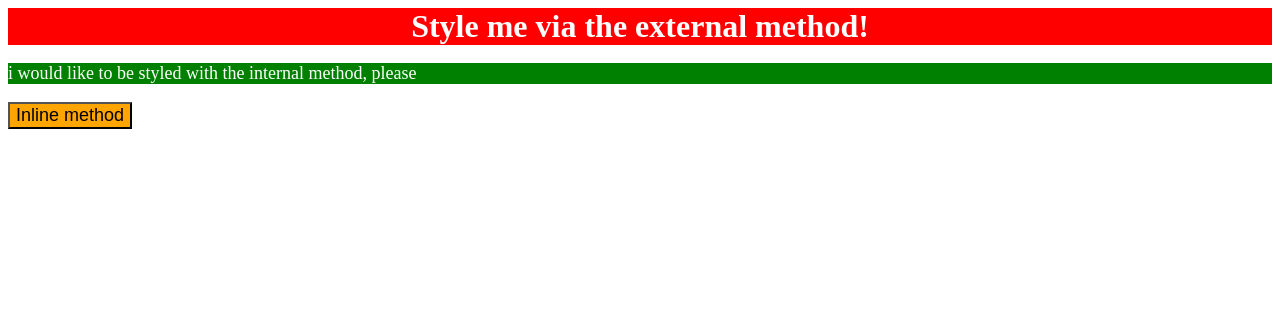
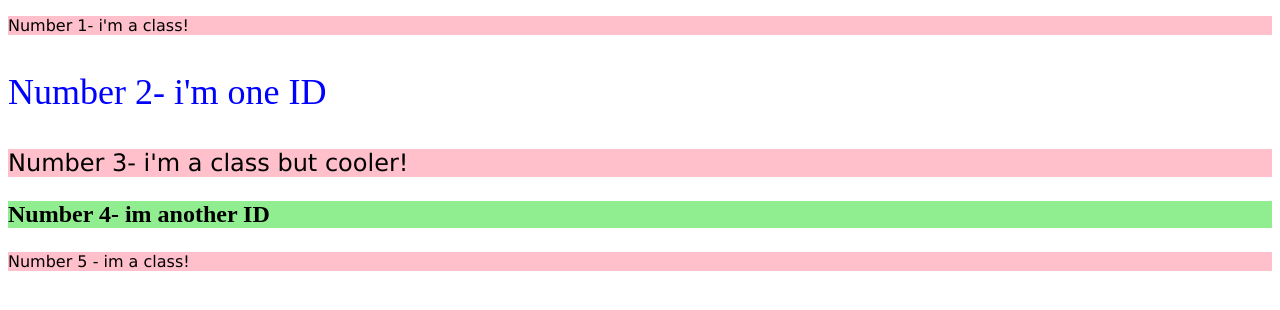
Before and after one commit to spiralknightx/Odin-Project-Css-, a plain HTML site: page index.html in a window 1280 px wide. Drawn offline with Linux system fonts and the light colour scheme.

Commit message:
exercise 2 finshed

```diff
--- a/index.html
+++ b/index.html
@@ -6,23 +6,25 @@
     <meta http-equiv="X-UA-Compatible" content="IE=edge">
     <meta name="viewport" content="width=device-width, initial-scale=1.0">
     <title>Document</title>
-    <style>
-        p {
-          color: white;
-          background-color:green;
-          font-size: 18px;
-        }
-
-      </style>
 </head>
 <body>
-    <div class="ext-method">
-        <span>Style me via the external method!</span>
+    <div class="pinkgang" id="num1">
+        <p>Number 1- i'm a class!</p>
     </div>
-    <p>i would like to be styled with the internal method, please</p>
-    <button style="background: orange;font-size: 18px;">
-        Inline method
-    </button>
+    <div id="num2">
+        <p>Number 2- i'm one ID</p>
+    </div>
+    <div class="pinkgang" id="num3">
+        <p>Number 3- i'm a class but cooler!</p>
+    </div>
+    <div id="num4">
+        <p>Number 4- im another ID</p>
+    </div>
+     <div class="pinkgang">
+        <p>Number 5 - im a class!</p>
+    </div>
+
+
 
 </body>
 </html>
--- a/style.css
+++ b/style.css
@@ -1,7 +1,17 @@
-.ext-method{
-    font-size: 32px;
-    color: white;
-    background-color: red;
+.pinkgang{
+    background: pink;
+    font-family: Verdana, DejaVu sans, sans-serif;
+}
+
+#num2{
+    color: blue;
+    font-size: 36px;
+}
+#num3{
+    font-size: 24px;
+}
+#num4{
+    background-color: lightgreen;
+    font-size: 24px;
     font-weight: bold;
-    text-align: center;
 }
```
